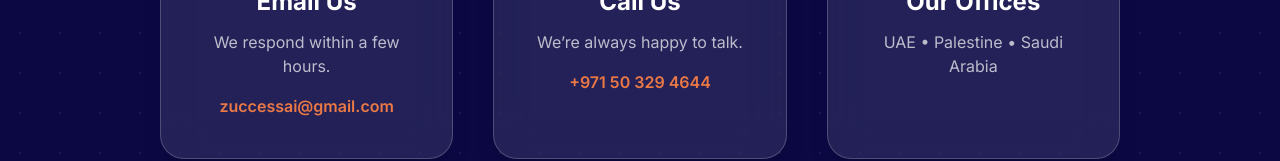
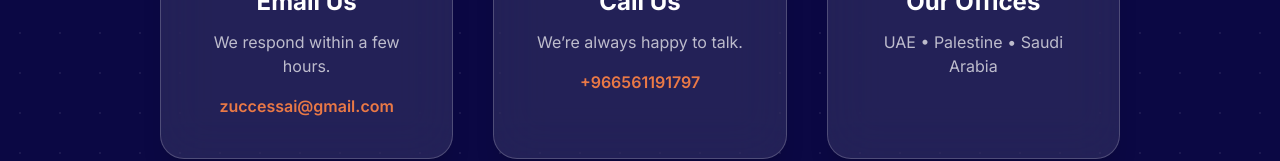
Before and after one commit to RAHAFSALMAN7/zuccess_website, a Next.js app: page /contact in a window 1280 px wide. Shown: the part 547-708 px from the top of the page. Built offline with nearby package versions, Linux system fonts and the light colour scheme.

Commit message:
وصف مختصر للتعديلات الأخيرة

```diff
--- a/app/contact/page.tsx
+++ b/app/contact/page.tsx
@@ -90,8 +90,8 @@ export default function ContactPage() {
           <Phone className="w-12 h-12 text-[#EA7946]" />
           <h3 className="text-2xl font-bold mt-4">Call Us</h3>
           <p className="text-white/70 mt-3 text-center">We’re always happy to talk.</p>
-          <a href="tel:+971503294644" className="mt-4 text-[#EA7946] font-semibold">
-            +971 50 329 4644
+          <a href="tel:+966561191797" className="mt-4 text-[#EA7946] font-semibold">
+            +966561191797
           </a>
         </div>
 
--- a/app/page.tsx
+++ b/app/page.tsx
@@ -9,7 +9,8 @@ import {
   VolumeX,
   Maximize,
   Rewind,
-  FastForward,} from "lucide-react";
+  FastForward,
+} from "lucide-react";
 import { useState, useEffect, useRef } from "react";
 import ChatWidget from "./components/ChatWidget";
 import { motion } from "framer-motion";
@@ -1422,8 +1423,8 @@ const nextVideo = () => {
               </li>
 
               <li className="flex items-center gap-3">
-                <a href="tel:+971503294644" className="hover:text-[#EA7946] transition">
-                  +971-503294644
+                <a href="tel:+966561191797" className="hover:text-[#EA7946] transition">
+                  +966561191797
                 </a>
               </li>
 
```
Lines whose indentation alone changed are shown as unchanged.
